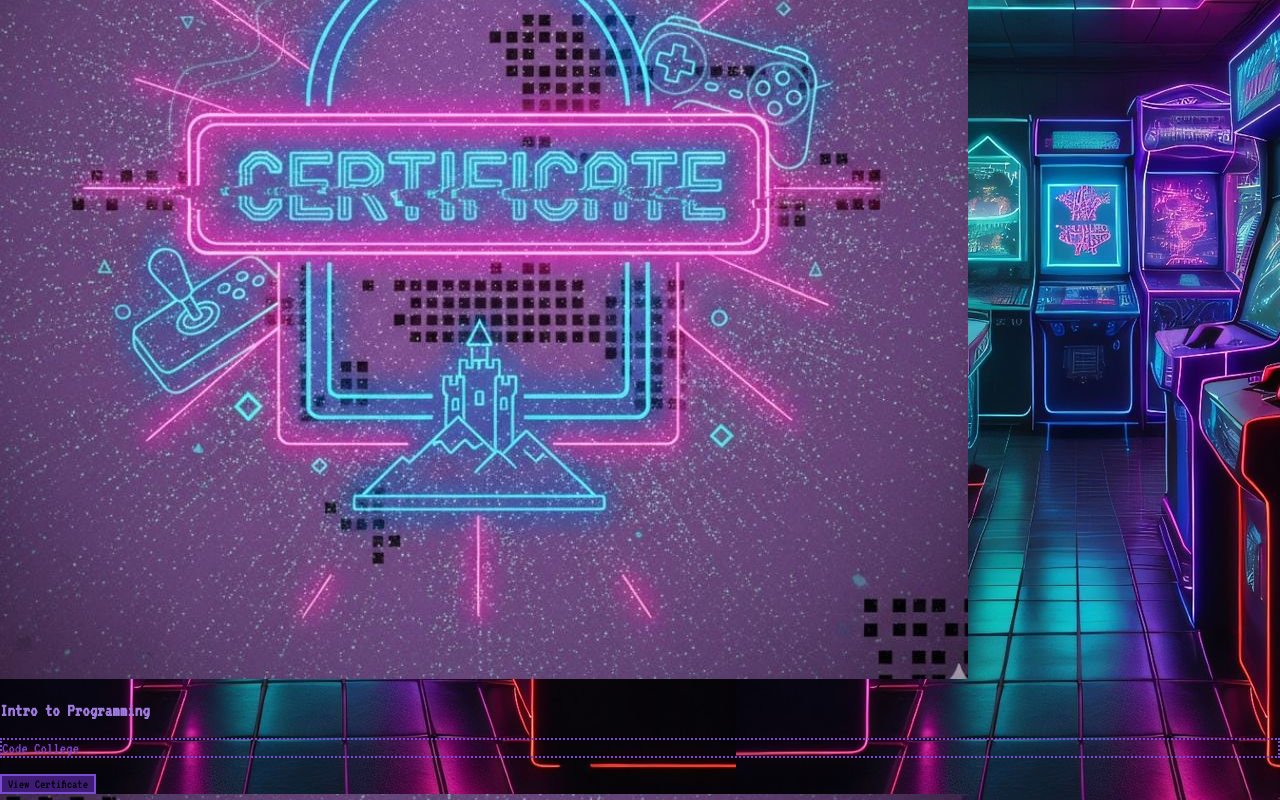
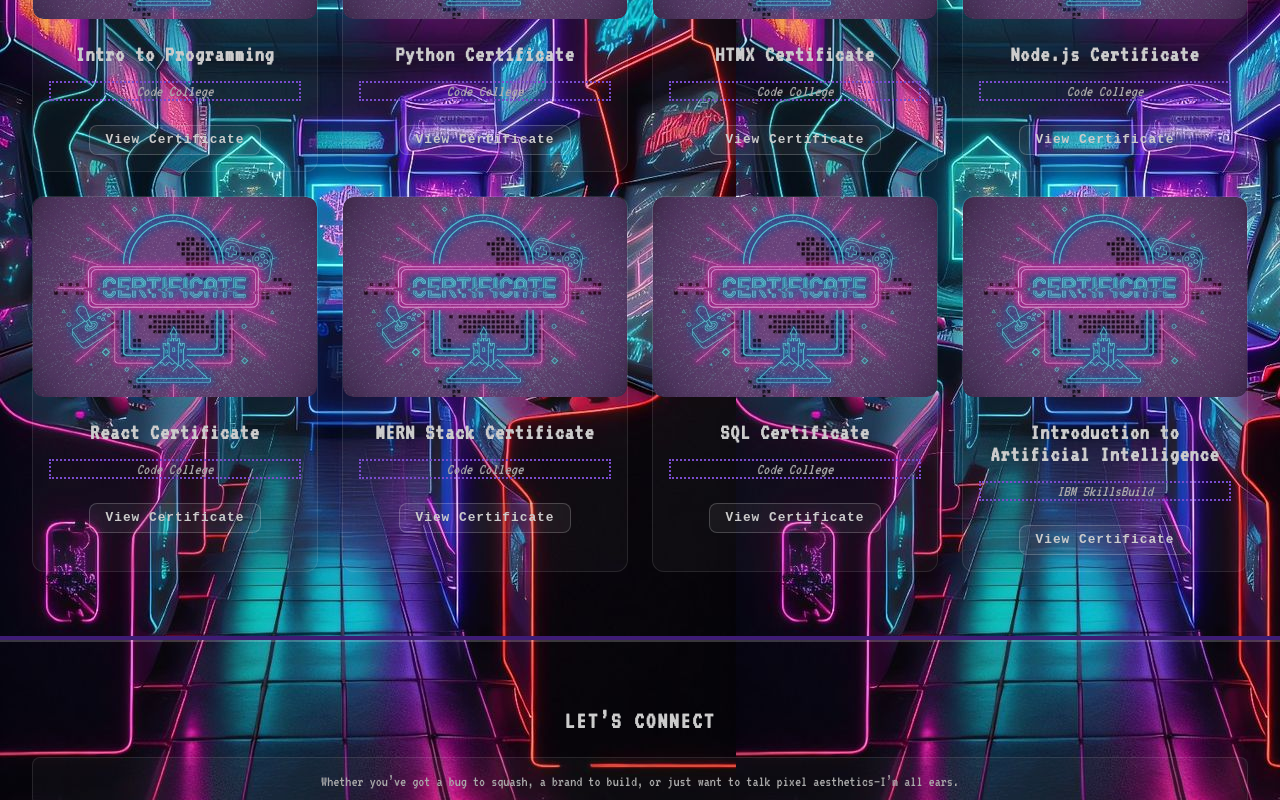
Before and after one commit to cadee247/Retro-portfolio, a React (Create React App) app: page / in a window 1280 px wide. Shown: the part 5640-6440 px from the top of the page. Built offline with nearby package versions, Linux system fonts and the light colour scheme.

Commit message:
Update Certificates.js

```diff
--- a/src/components/Certificates.js
+++ b/src/components/Certificates.js
@@ -43,15 +43,22 @@ const Certificates = () => {
   };
 
   return (
-    <section id="certificates">
+    <section className="certificates-section" id="certificates">
       <h2>Certifications</h2>
-      <div>
+
+      <div className="cert-grid">
         {certificates.map((cert, index) => (
-          <div key={index}>
-            <img src={FallbackImage} alt={cert.title} />
-            <h3>{cert.title}</h3>
-            <p>{cert.provider}</p>
-            <button onClick={() => openModal(cert)}>View Certificate</button>
+          <div className="cert-card" key={index}>
+            <div className="cert-image-wrapper">
+              <img src={FallbackImage} alt={cert.title} />
+            </div>
+            <div className="cert-info">
+              <h3>{cert.title}</h3>
+              <p>{cert.provider}</p>
+              <button className="cert-link" onClick={() => openModal(cert)}>
+                View Certificate
+              </button>
+            </div>
           </div>
         ))}
       </div>
@@ -61,6 +68,8 @@ const Certificates = () => {
           isOpen={modalIsOpen}
           onRequestClose={closeModal}
           contentLabel="Certificate Viewer"
+          className="cert-modal"
+          overlayClassName="cert-overlay"
         >
           <h2>{activeCert.title}</h2>
           <object
@@ -71,12 +80,18 @@ const Certificates = () => {
           >
             <p>
               Your browser can't display this PDF. You can{' '}
-              <a href={activeCert.link} target="_blank" rel="noopener noreferrer">
+              <a
+                href={activeCert.link}
+                target="_blank"
+                rel="noopener noreferrer"
+              >
                 download it here
               </a>.
             </p>
           </object>
-          <button onClick={closeModal}>Close</button>
+          <button className="close-button" onClick={closeModal}>
+            Close
+          </button>
         </Modal>
       )}
     </section>
```
